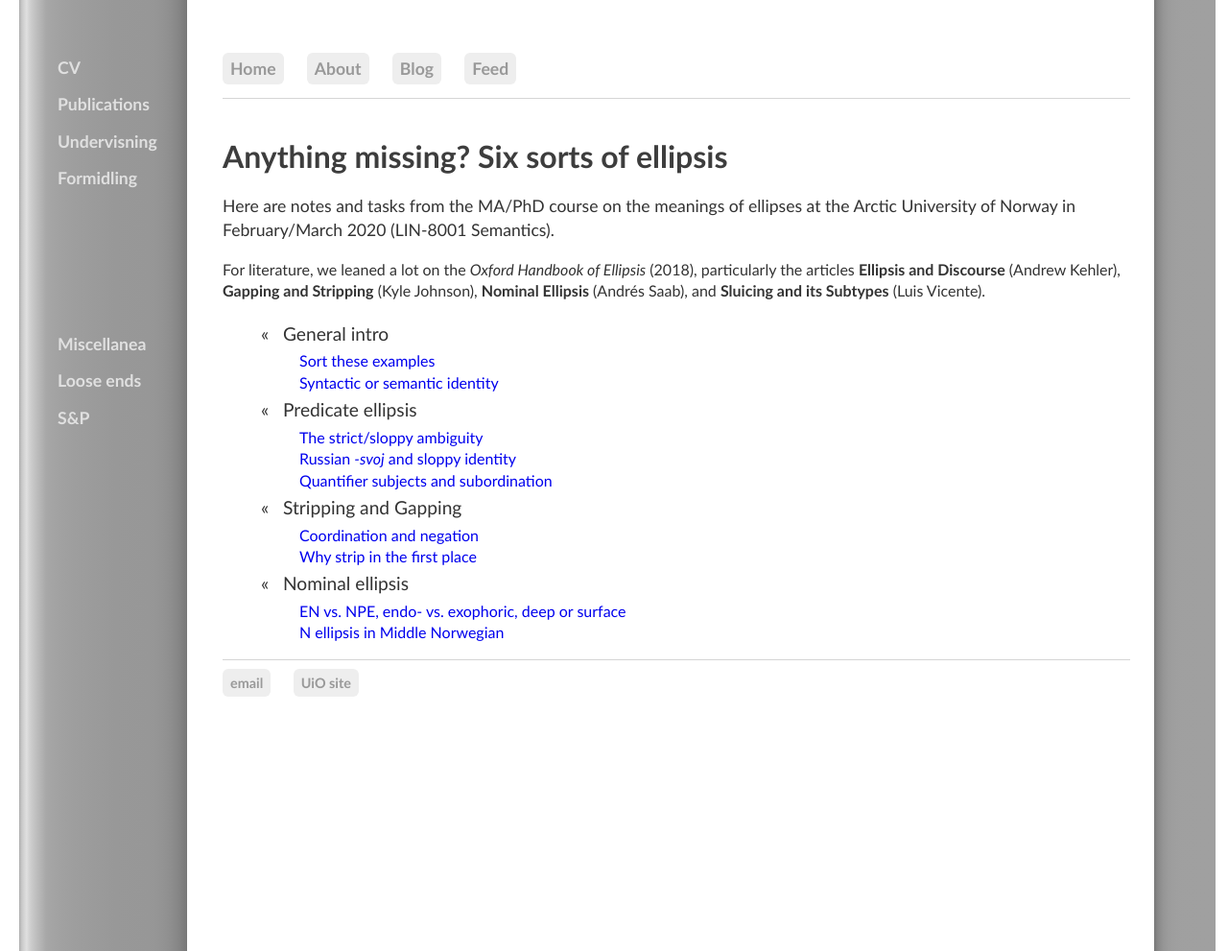
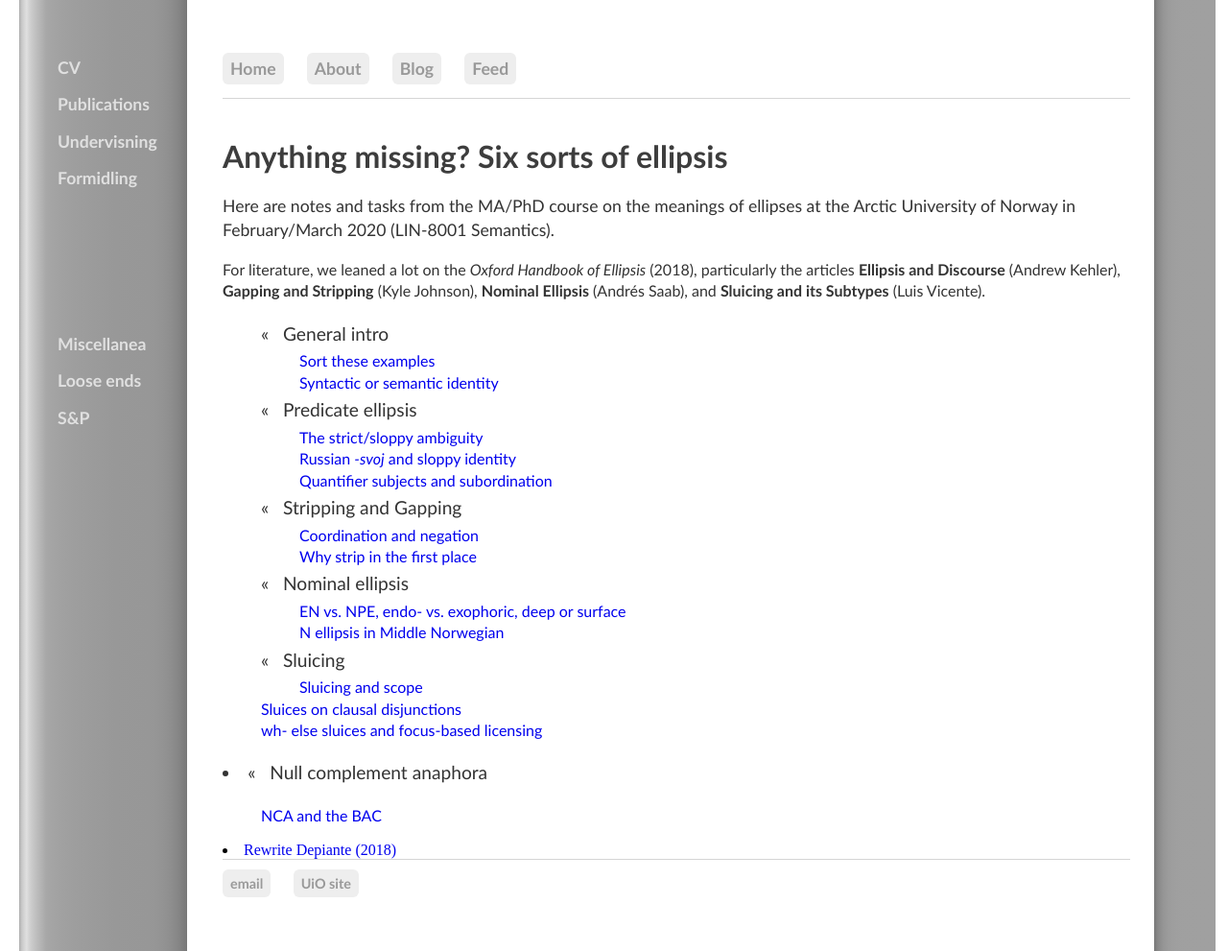
Before and after one commit to kjelljs/kjelljs.github.io, a Jekyll site: the page built from courses/ellipsis/index.html, in a window 1280 px wide and 991 px high. Shown: the whole window at 96% size. Built offline with Jekyll 4.4.1, drawn with Linux system fonts in a browser that asks for light colours.

Commit message:
Update index.html

```diff
--- a/courses/ellipsis/index.html
+++ b/courses/ellipsis/index.html
@@ -21,4 +21,12 @@ title: "Anything missing? Six sorts of ellipsis"
 <li id="blogposts">&laquo; &nbsp; Nominal ellipsis</li><ul>
   <li><a href="/courses/ellipsis/exo.html">EN vs. NPE, endo- vs. exophoric, deep or surface</a></li>
   <li><a href="/courses/ellipsis/norw.html">N ellipsis in Middle Norwegian</a></li></ul></li>
+<li id="blogposts">&laquo; &nbsp; Sluicing</li><ul>
+  <li><a href="/courses/ellipsis/sluice1.html">Sluicing and scope</a></li></ul></li>
+  <li><a href="/courses/ellipsis/sluice2.html">Sluices on clausal disjunctions</a></li>
+  <li><a href="/courses/ellipsis/sluice3.html">wh- else sluices and focus-based licensing</a></li></ul></li>
+<li id="blogposts">&laquo; &nbsp; Null complement anaphora</li><ul>
+  <li><a href="/courses/ellipsis/nca1.html">NCA and the BAC</a></li></ul></li>
+  <li><a href="/courses/ellipsis/nca2.html">Rewrite Depiante (2018)</a></li>
+  </ul></li>
 </ul>
```
